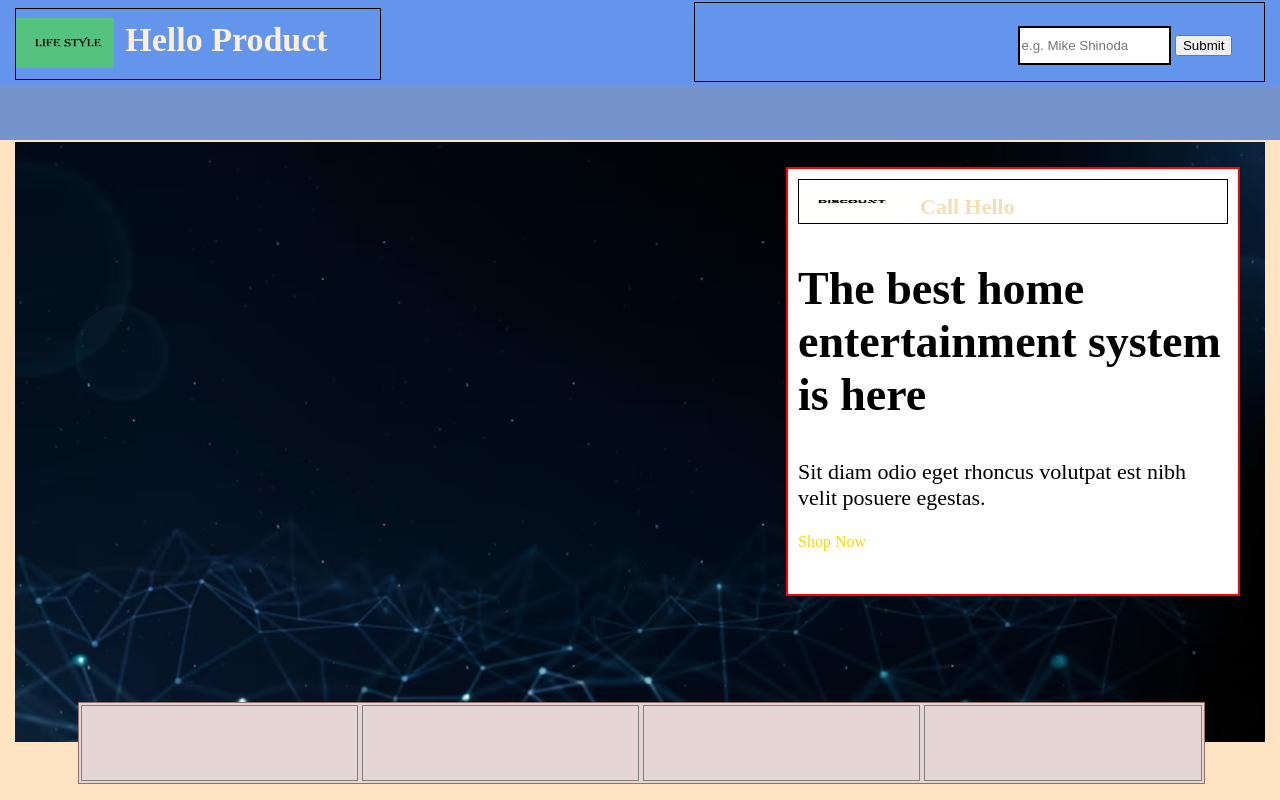
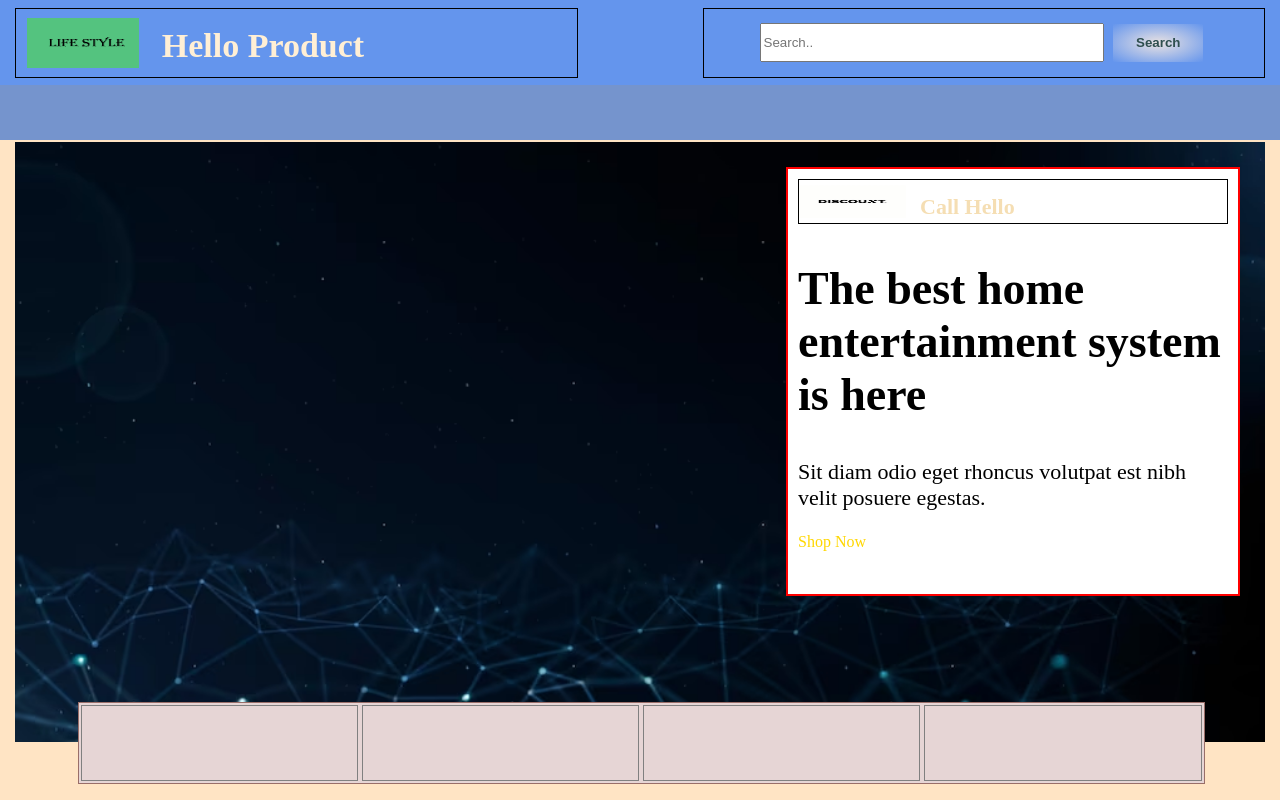
Before and after one commit to jahid-111/E-Commerce, a plain HTML site: page index.html in a window 1280 px wide. Shown: the top 800 px of the page. Drawn offline with Linux system fonts and the light colour scheme.

Commit message:
Commit message.

```diff
--- a/index.html
+++ b/index.html
@@ -20,16 +20,28 @@
         </section>
 
         <section class="search">
-            <form id="head-src" style="" action="">
-                <label style="" for="name"></label>
-                <input style="
-                    height: 33px;
-                    width: 59%;
-                    border: 2px solid;
-                " type="text" id="name" name="name" placeholder="e.g. Mike Shinoda" />
-                <button style="" type="submit">Submit</button>
+
+
+
+
+
+
+
+
+
+
+
+
+
+
+
+
+
+            <form class="srcbar">
+                <input class="src-input" type="text" placeholder="Search.." name="search2">
+
+                <button class="src-btn" type="submit">Search</button>
             </form>
-
         </section>
 
     </header>
@@ -40,7 +52,9 @@
 
 
 
-    <nav></nav>
+    <nav>
+
+    </nav>
 
 
     <main clear>
--- a/style.css
+++ b/style.css
@@ -14,8 +14,8 @@ header {
 }
 
 .logo {
-    height: 70px;
-    width: 400px;
+    height: 85%;
+    width: 45%;
     border: 1px solid;
     display: flex;
     margin: 0.5% 0% 0% 0%;
@@ -23,8 +23,8 @@ header {
 
 .logo img {
     height: 50px;
-    width: 27%;
-    margin: 2.5% 0% 0% 0%;
+    width: 20%;
+    margin: 1.5% 1% 2% 2%;
 }
 
 .logo h1 {
@@ -34,23 +34,34 @@ header {
 }
 
 .search {
+    height: 85%;
+    width: 45%;
     border: 1px solid;
-    float: right;
-    margin: 0% 0% 0% 25%;
-    width: 50%;
+    display: flex;
+    margin: 0.5% 0% 0% 10%;
+
 }
 
-#head-src {
-    margin: 4% 0% 4% 1%;
-    float: right;
+.srcbar {
+    margin: 2.5% 0% 0% 0%;
+    width: 100%;
 }
 
-#button {
-    height: 35px;
-    width: 11%;
-    background: radial-gradient(white, transparent);
+.src-input {
+    height: 33px;
+    width: 60%;
+    margin: 0% 1% 0% 10%;
 }
 
+
+.src-btn {
+    height: 38px;
+    width: 16%;
+    background: radial-gradient(#e9e2e2, transparent);
+    border: 1px;
+    color: darkslategrey;
+    font-weight: bold;
+}
 
 
 
```
